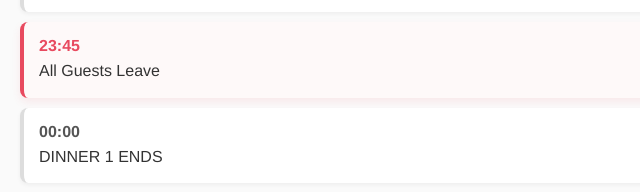
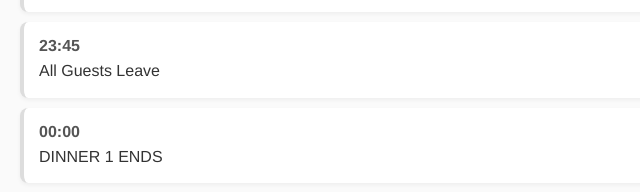
Before and after one commit to mooonxlive/APDinner2, a plain HTML site: page index.html in a window 1280 px wide. Shown: the part 2375-2567 px from the top of the page, 0-640 px from the left. Drawn offline with Linux system fonts and the light colour scheme.

Commit message:
Update index.html

```diff
--- a/index.html
+++ b/index.html
@@ -126,17 +126,19 @@
             { time: "00:00:00", task: "DINNER 1 ENDS" }
         ];
 
-        // Convert time string to Date object
+        // Convert time string to Date object for today
         function timeToDate(timeStr) {
             const [hours, minutes, seconds] = timeStr.split(':').map(Number);
             const date = new Date();
 
+            let dayOffset = 0;
             // Handle midnight (00:00:00) as the next day
             if (hours === 0 && minutes === 0 && seconds === 0) {
-                date.setDate(date.getDate() + 1);
+                dayOffset = 1;
             }
 
             date.setHours(hours, minutes, seconds, 0);
+            date.setDate(date.getDate() + dayOffset);
             return date;
         }
 
@@ -151,7 +153,7 @@
 
             const hours = Math.floor(seconds / 3600);
             const minutes = Math.floor((seconds % 3600) / 60);
-            const secs = seconds % 60;
+            const secs = Math.floor(seconds % 60);
 
             if (hours > 0) {
                 return `${hours}h ${minutes}m ${secs}s until next`;
@@ -165,39 +167,27 @@
         // Find current and next items based on current time
         function getCurrentAndNextItems() {
             const now = new Date();
-            let currentItem = null;
-            let nextItem = null;
 
-            // Convert schedule times to Date objects
-            const scheduleDates = schedule.map(item => {
-                return {
-                    time: timeToDate(item.time),
-                    originalTime: item.time,
-                    task: item.task
-                };
-            }).sort((a, b) => a.time - b.time);
+            // Convert schedule times to Date objects and sort by time
+            const scheduleDates = schedule.map(item => ({
+                time: timeToDate(item.time),
+                originalTime: item.time,
+                task: item.task
+            })).sort((a, b) => a.time - b.time);
 
-            for (let i = 0; i < scheduleDates.length; i++) {
-                if (i === scheduleDates.length - 1) {
-                    // Last item
-                    if (now >= scheduleDates[i].time) {
-                        currentItem = scheduleDates[i];
-                        nextItem = null;
-                    } else {
-                        if (i > 0) {
-                            currentItem = scheduleDates[i-1];
-                        }
-                        nextItem = scheduleDates[i];
-                    }
-                } else {
-                    // Check if current time is between this item and the next
-                    if (now >= scheduleDates[i].time && now < scheduleDates[i+1].time) {
-                        currentItem = scheduleDates[i];
-                        nextItem = scheduleDates[i+1];
-                        break;
-                    }
+            let currentIndex = -1;
+
+            // Find the current item index
+            for (let i = scheduleDates.length - 1; i >= 0; i--) {
+                if (now >= scheduleDates[i].time) {
+                    currentIndex = i;
+                    break;
                 }
             }
+
+            // Determine current and next item
+            let currentItem = currentIndex >= 0 ? scheduleDates[currentIndex] : null;
+            let nextItem = currentIndex < scheduleDates.length - 1 ? scheduleDates[currentIndex + 1] : null;
 
             return { currentItem, nextItem, scheduleDates };
         }
@@ -217,7 +207,7 @@
 
             // Update countdown
             if (nextItem) {
-                const secondsToNext = Math.floor((nextItem.time - now) / 1000);
+                const secondsToNext = (nextItem.time - now) / 1000;
                 countdownDisplay.textContent = formatCountdown(secondsToNext);
             } else {
                 countdownDisplay.textContent = "All events completed";
@@ -235,7 +225,7 @@
                 const itemElement = document.createElement('div');
                 itemElement.className = 'item';
 
-                if (currentItem && item.originalTime === currentItem.originalTime) {
+                if (currentItem && item.originalTime === currentItem.originalTime && item.task === currentItem.task) {
                     itemElement.classList.add('current');
                 } else if (item.time < now) {
                     itemElement.classList.add('past');
```
